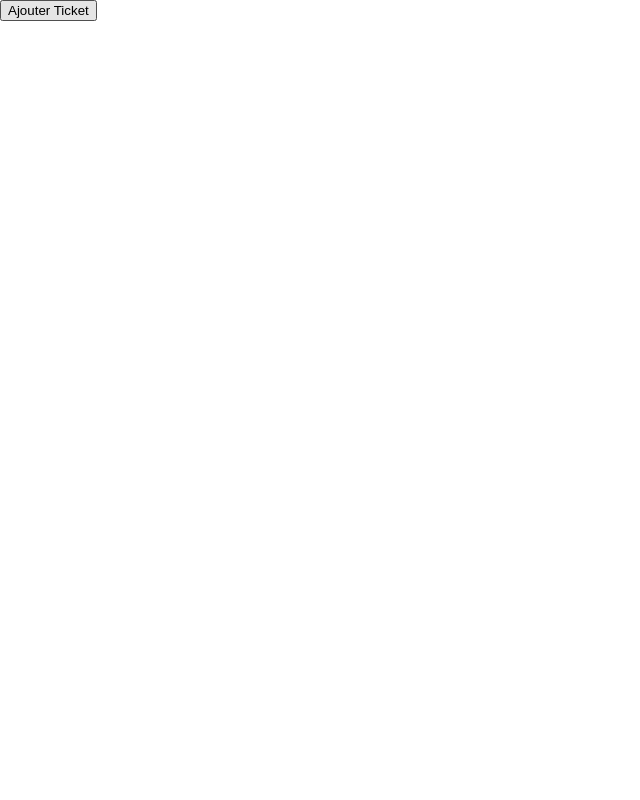
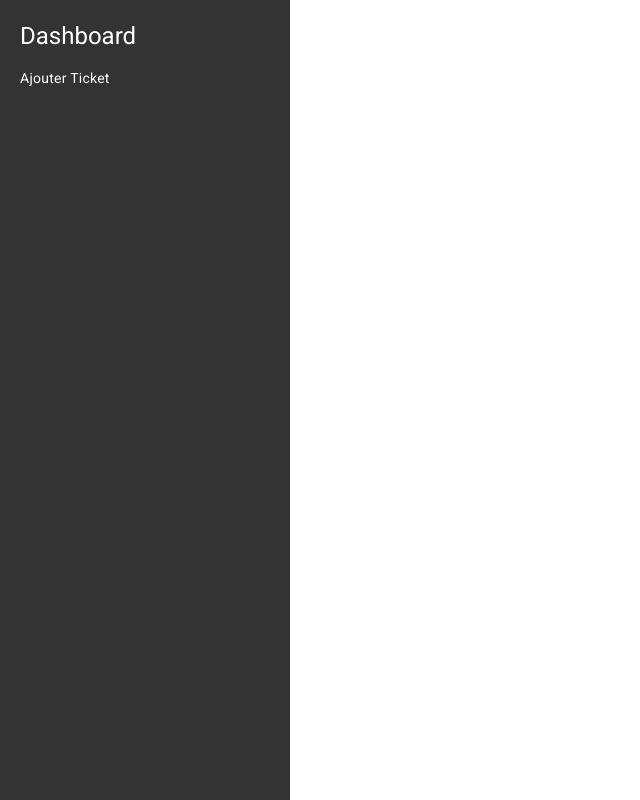
Before and after one commit to AladdinBelhaj/ticketing-app, an Angular app in the folder frontend/: page /dashboard in a window 1280 px wide. Shown: the whole page, without its empty margins (0-640 px from the left). Built offline with nearby package versions, Linux system fonts and the light colour scheme; sample sign-in values are in the browser's storage.

Commit message:
Ajouter sidebar et des commentaires

```diff
--- a/frontend/src/app/app-routing.module.ts
+++ b/frontend/src/app/app-routing.module.ts
@@ -7,7 +7,7 @@ import { authGuard } from './service/auth.guard';
 const routes: Routes = [
   { path: 'login', component: LoginComponent },
   { path: 'dashboard', component: DashboardComponent, canActivate:[authGuard]},
-  { path: '', redirectTo: '/login', pathMatch: 'full'}
+  { path: '', redirectTo: '/login', pathMatch: 'full'} // when path is empty, redirect to /login
 ];
 
 @NgModule({
--- a/frontend/src/app/dashboard/dashboard.component.html
+++ b/frontend/src/app/dashboard/dashboard.component.html
@@ -1 +1 @@
-<button (click)="clickbutton()">Ajouter Ticket</button>
+<app-sidebar></app-sidebar>
--- a/frontend/src/app/dashboard/dashboard.component.ts
+++ b/frontend/src/app/dashboard/dashboard.component.ts
@@ -1,26 +1,14 @@
-import { Component, OnInit } from '@angular/core';
-import {MatDialog, MAT_DIALOG_DATA, MatDialogRef, MatDialogModule} from '@angular/material/dialog';
-import { AddticketComponent } from './addticket/addticket.component';
+import { Component} from '@angular/core';
+
+
 
 @Component({
   selector: 'app-dashboard',
   templateUrl: './dashboard.component.html',
   styleUrls: ['./dashboard.component.css']
 })
-export class DashboardComponent implements OnInit{
-  constructor(public dialog: MatDialog){
+export class DashboardComponent{
+
+
 
   }
-
-
-   ngOnInit(): void {
-
-   }
-
-   clickbutton(): void{
-    this.dialog.open(AddticketComponent, {
-      width: '250px',
-
-    });
-  }
-   }
--- /dev/null
+++ b/frontend/src/app/dashboard/sidebar/sidebar.component.css
@@ -0,0 +1,35 @@
+.sidebar {
+    position: fixed;
+    top: 0;
+    left: -250px;
+    width: 250px;
+    height: 100vh;
+    background-color: #333;
+    color: #fff;
+    padding: 20px;
+    transition: left 0.3s ease;
+  }
+
+  .sidebar.active {
+    left: 0;
+  }
+
+
+  ul {
+    list-style: none;
+    display: inline-block;
+    margin: 0;
+    padding: 0;
+  }
+
+
+  li{
+    width: 100%;
+    margin-left: 0;
+    padding: 0px 0;
+  }
+
+  .clickable-li:hover {
+    cursor: pointer;
+    background: red;
+  }
--- /dev/null
+++ b/frontend/src/app/dashboard/sidebar/sidebar.component.html
@@ -0,0 +1,9 @@
+<div class="sidebar" [ngClass]="{ 'active': sidebarActive }"
+     (mouseenter)="onSidebarMouseEnter()" (mouseleave)="onSidebarMouseLeave()">
+  <h1>Dashboard</h1>
+  <nav>
+    <ul>
+        <li class="clickable-li" (click)="clickbutton()">Ajouter Ticket</li>
+    </ul>
+  </nav>
+</div>
--- /dev/null
+++ b/frontend/src/app/dashboard/sidebar/sidebar.component.ts
@@ -0,0 +1,35 @@
+import { Component, Input } from '@angular/core';
+import {MatDialog, MAT_DIALOG_DATA, MatDialogRef, MatDialogModule} from '@angular/material/dialog';
+import { AddticketComponent } from '../addticket/addticket.component';
+
+@Component({
+  selector: 'app-sidebar',
+  templateUrl: './sidebar.component.html',
+  styleUrls: ['./sidebar.component.css']
+})
+export class SidebarComponent {
+
+  @Input() sidebarActive = false;
+
+  onSidebarMouseEnter() {
+    this.sidebarActive = true;
+  }
+
+  onSidebarMouseLeave() {
+    this.sidebarActive = false;
+  }
+
+
+  constructor(public dialog: MatDialog){
+
+  }
+   ngOnInit(): void {
+   }
+
+   clickbutton(): void{
+    this.dialog.open(AddticketComponent, {
+      width: '750px',
+      height: '500px'
+    });
+  }
+}
--- a/frontend/src/app/login/login.component.ts
+++ b/frontend/src/app/login/login.component.ts
@@ -1,8 +1,4 @@
 import { Component } from '@angular/core';
-import { HttpClient } from '@angular/common/http';
-import { Router } from '@angular/router';
-import { tap, catchError } from 'rxjs/operators';
-import { of } from 'rxjs';
 import { User } from '../model/user';
 import { LoginService } from '../service/login.service';
 
@@ -14,6 +10,7 @@ import { LoginService } from '../service/login.service';
 export class LoginComponent {
   email: string = '';
   password: string = '';
+
   private user: User = {email: "",password: ""};
   constructor(private loginService: LoginService) {}
 
--- a/frontend/src/app/service/auth.guard.ts
+++ b/frontend/src/app/service/auth.guard.ts
@@ -15,9 +15,9 @@ export class authGuard implements CanActivate {
     next: ActivatedRouteSnapshot,
     state: RouterStateSnapshot): Observable<boolean | UrlTree> | Promise<boolean | UrlTree> | boolean | UrlTree {
 
-    // Check if the user is logged in
-    if (localStorage.getItem('token')) {
-      return true; // Allow access to the route
+
+    if (localStorage.getItem('token')) { // if user's token exists (user is logged in)
+      return true; // allow access
     }
 
     // If not logged in, redirect to the login page
--- a/frontend/src/app/service/login.service.ts
+++ b/frontend/src/app/service/login.service.ts
@@ -14,21 +14,20 @@ export class LoginService {
 
   login(user: User) {
 
-    // Send the login credentials to the backend
-    this.http.post<any>('http://localhost:3000/login', user).pipe(
-      tap((response) => {
-        // Save the token in local storage or in a cookie
-        localStorage.setItem('token', response.token);
-console.log('im her')
-        // Redirect to the dashboard after successful login
-        this.router.navigate(['/dashboard']);
+
+    this.http.post<any>('http://localhost:3000/login', user).pipe( // send the login credentials to the backend
+      tap((response) => { // process response from server (if login sucessfull tap receives token)
+
+        localStorage.setItem('token', response.token);  // save the token in local storage or in a cookie
+
+
+        this.router.navigate(['/dashboard']); // redirect to the dashboard after login
       }),
       catchError((error) => {
-        // Handle login errors here
-        console.error('Login error:', error);
-        // Return an observable with a default value or perform additional error handling
-        return of(null);
+
+        console.error('Login error:', error); // error handling
+        return of(null); // error handling
       })
-    ).subscribe();
+    ).subscribe(); // initiate the HTTP request and handle the responses using tap/catcherror
   }
 }
```
Also changed, not shown: frontend/src/app/app.module.ts (+5 -4 lines), 2 other files (tests, documents, lock files or other folders).
